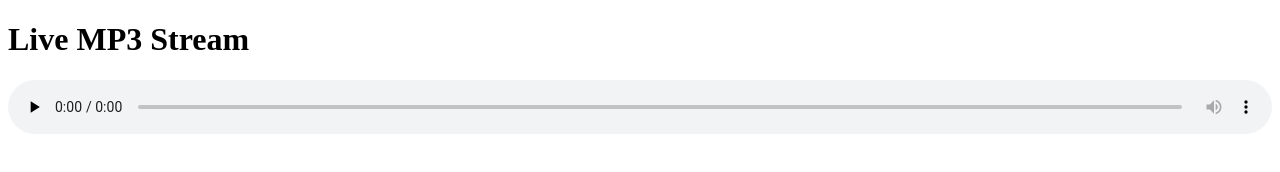
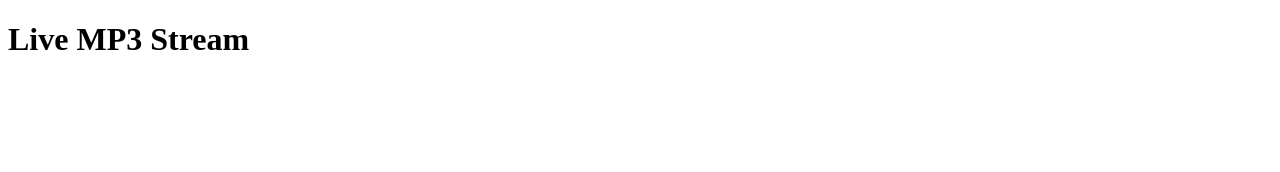
Before and after one commit to seawatcher/socket-tour, a website: page public/player.html in a window 1280 px wide. Drawn offline with Linux system fonts and the light colour scheme.

Commit message:
levati controls e autoplay da player.html

```diff
--- a/public/player.html
+++ b/public/player.html
@@ -3,7 +3,7 @@
 <head><title>Audio Player</title></head>
 <body>
   <h1>Live MP3 Stream</h1>
-  <audio id="player" controls autoplay style="width:100%;">MP3 Stream</audio>
+  <audio id="player" style="width:100%;">MP3 Stream</audio>
   <script>
     // Replace hardcoded localhost
     const wsProtocol = window.location.protocol === 'https:' ? 'wss:' : 'ws:';
```
